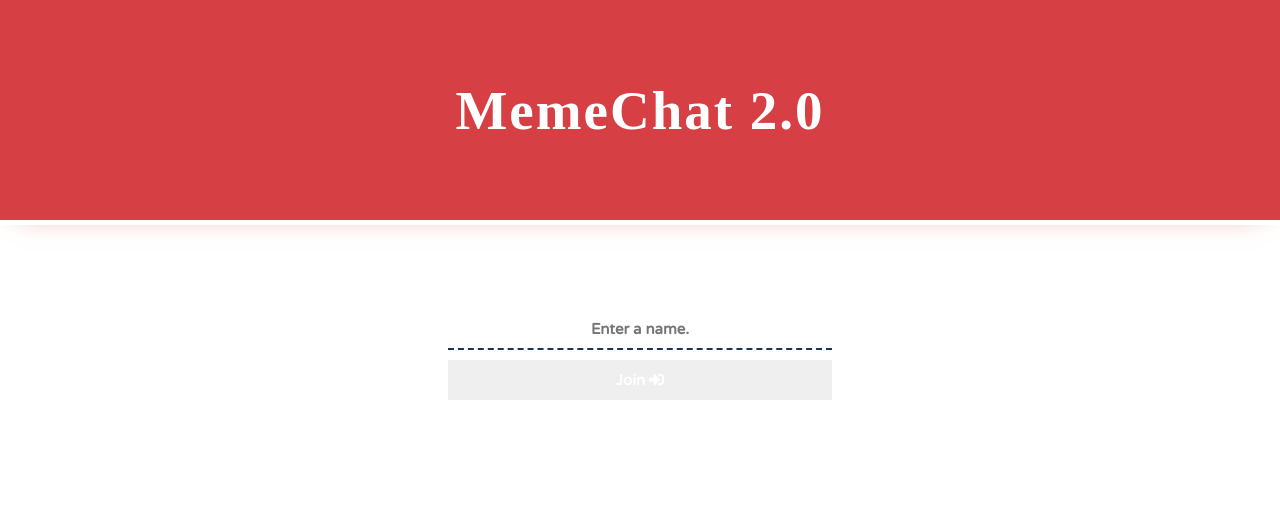
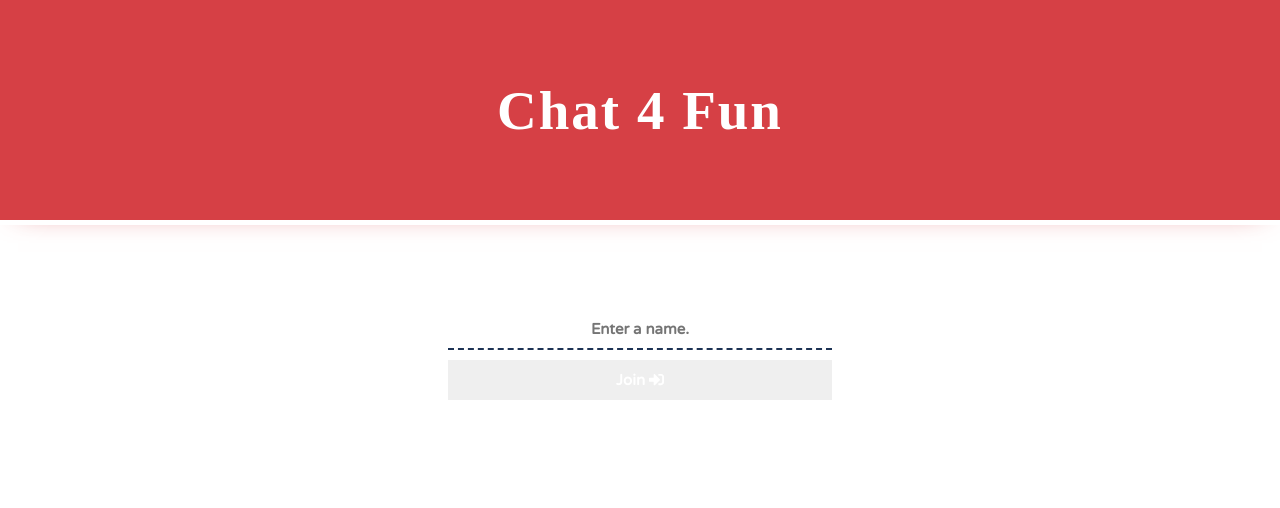
Before and after one commit to Ksmung1/chat4fun, a website: page index.html in a window 1280 px wide. Drawn offline with Linux system fonts and the light colour scheme; a web font is replaced by a local one.

Commit message:
edited title name

```diff
--- a/index.js
+++ b/index.js
@@ -43,7 +43,7 @@ window.onload = function() {
 
       var title = document.createElement('h1')
       title.setAttribute('id', 'title')
-      title.textContent = 'MemeChat 2.0'
+      title.textContent = 'Chat 4 Fun'
 
       title_inner_container.append(title)
       title_container.append(title_inner_container)
```
Also changed, not shown: index.html (+3 -0 lines).
